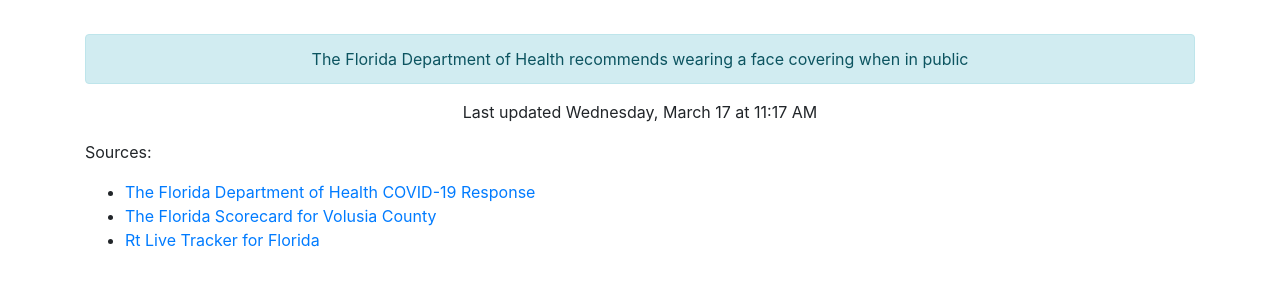
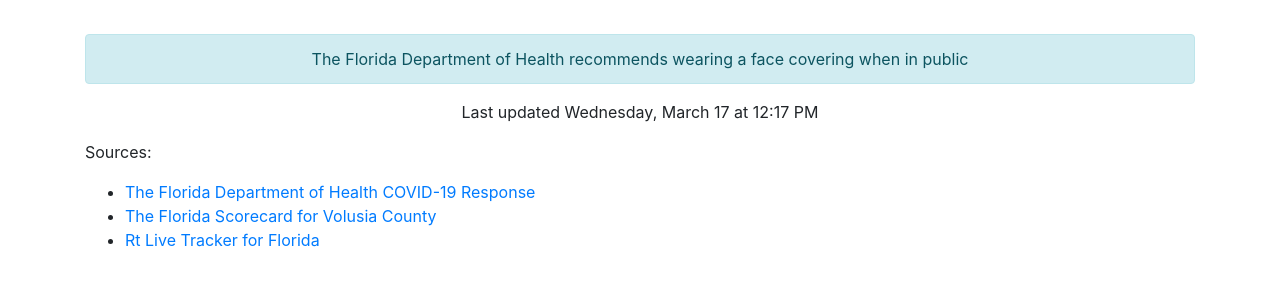
Before and after one commit to thinkjson/timeforchurch, a Jekyll site: the page built from index.md, in a window 1280 px wide. Shown: the part 544-840 px from the top of the page. Built offline with Jekyll 4.4.1, drawn with Linux system fonts in a browser that asks for light colours; our own code applies the rules of GitHub Pages for plain Markdown files.

Commit message:
Updating data

```diff
--- a/_includes/data.html
+++ b/_includes/data.html
@@ -10,4 +10,4 @@
     <div class="outcome text-success">YES</div>
     <div class="alert alert-info" role="alert">The Florida Department of Health recommends wearing a face covering when in public</div>
 
-    <p>Last updated Wednesday, March 17 at 11:17 AM</p>
+    <p>Last updated Wednesday, March 17 at 12:17 PM</p>
```
